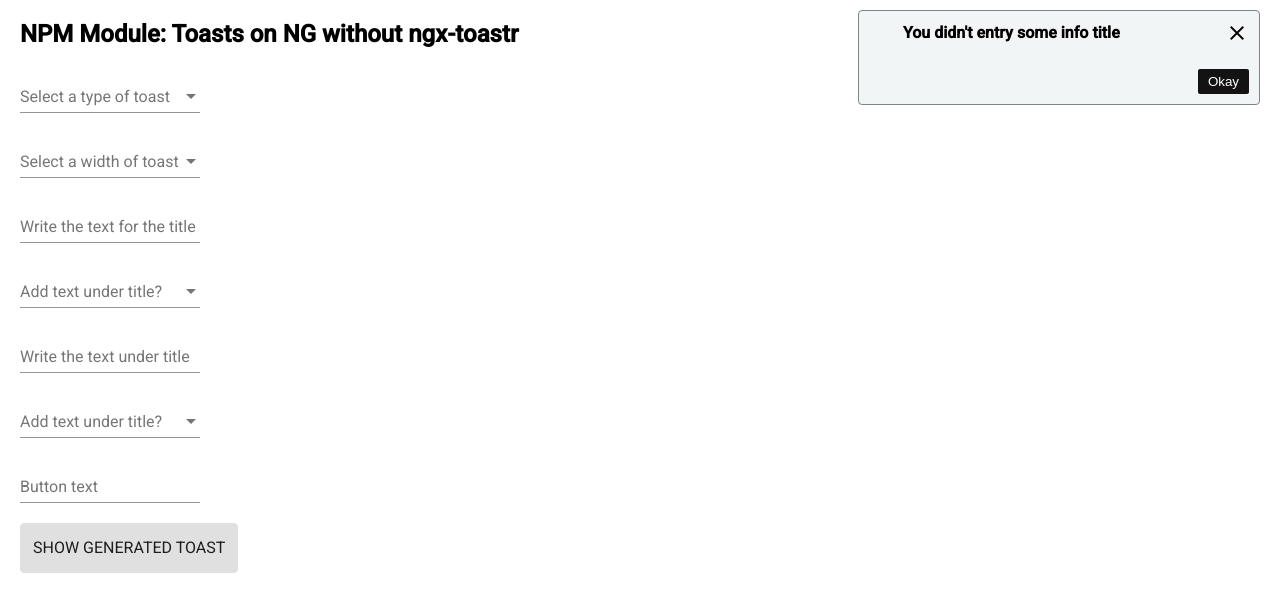
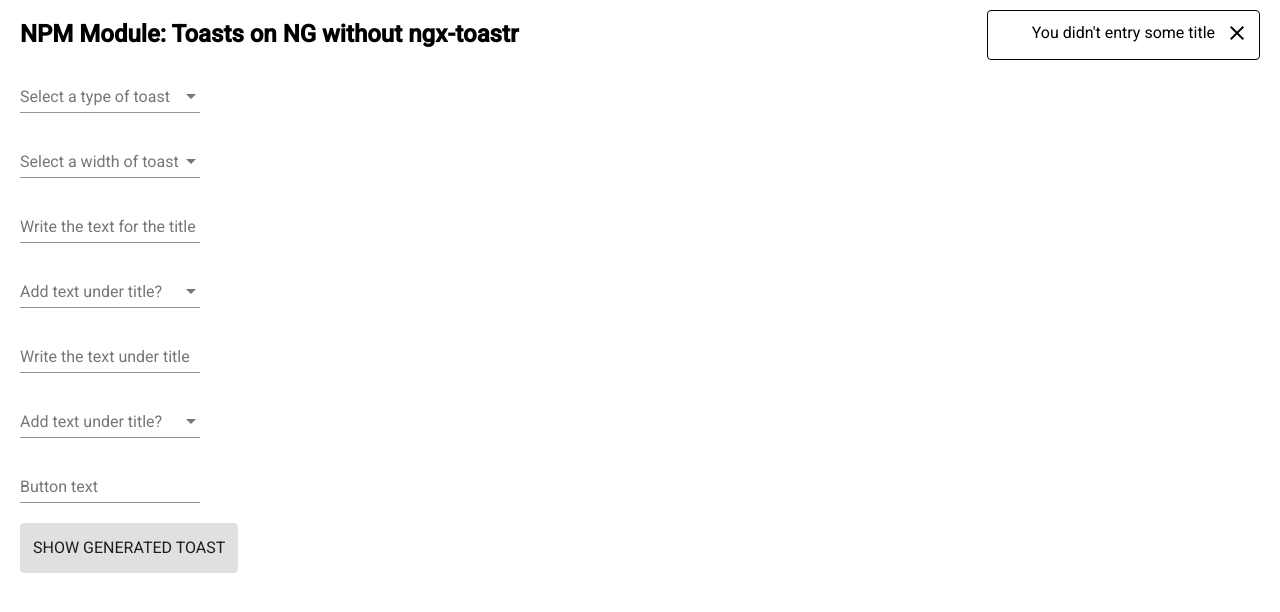
Before and after one commit to ShpilevskyAndrei/Modal-Popup-in-Angular, an Angular app: page / in a window 1280 px wide. Both pictures are taken after a click on the button "SHOW GENERATED TOAST". Shown: the top 612 px of the page. Built offline with nearby package versions, Linux system fonts and the light colour scheme.

Commit message:
add observable and service

```diff
--- a/src/app/toasts/toast/toast.component.html
+++ b/src/app/toasts/toast/toast.component.html
@@ -1,4 +1,5 @@
-<div *ngIf="toast$ | async" class="toast {{toastType}} {{width}}" id="toast">
+<div *ngIf="toast$ | async" class="toast {{(toast$ | async)?.toastType}}
+{{(toast$ | async)?.width}}" id="toast">
   <div class="toast-container-without-action-button">
     <div class="icon-text-container">
       <div class="icon-container">
@@ -6,9 +7,10 @@
       </div>
       <div class="text-container">
         <p>
-          <b>{{toastHeader}}</b>
+          {{(toast$ | async)?.title || 'You didn\'t entry some title'}}
         </p>
-        <p *ngIf="toastTextAdd">{{(toast$| async)?.title}}
+        <p *ngIf="(toast$ | async)?.addMessage">{{(toast$| async)?.message ||
+        'You didn\'t entry some message'}}
         </p>
       </div>
     </div>
@@ -17,10 +19,10 @@
     </div>
   </div>
   <div class="action-button-container">
-    <button class="action-button-for-{{toastType}} button-pointer action-button"
-            *ngIf="button"
+    <button class="action-button-for-{{(toast$ | async)?.toastType}} button-pointer action-button"
+            *ngIf="(toast$ | async)?.addButton"
             (click)="buttonTest()">
-      {{actionButtonText()}}
+      {{(toast$ | async)?.buttonText || actionButtonTextGenerator(toast$ | async)}}
     </button>
   </div>
 </div>
--- a/src/app/toasts/toast/toast.component.scss
+++ b/src/app/toasts/toast/toast.component.scss
@@ -22,7 +22,7 @@
 }
 
 .text-container p {
-  margin: 12px 0 0 0;
+  margin: 12px 0;
 }
 
 .close-button-container {
--- a/src/app/toasts/toast/toast.component.ts
+++ b/src/app/toasts/toast/toast.component.ts
@@ -1,7 +1,7 @@
 import {Component, Input} from '@angular/core';
 import {Observable} from "rxjs";
 
-import {ToastType, toastType} from "../enums/toast-type";
+import {ToastType} from "../enums/toast-type";
 import {IToastOptions} from "../interfaces/toast-options";
 import {ToastDataService} from "../toast-data-service";
 
@@ -19,15 +19,6 @@
 
   constructor(private toastService: ToastDataService) {
   }
-
-
-  //ЗДЕСЬ ДОЛЖЕН БЫТЬ ОБЪЕКТ ИЗ FORM.COMP - toastOption
-
-  toastType: toastType = 'info'; // 'error' | 'warning' | 'info' | 'success' | 'system'
-  // get value from set func
-
-  width: 'long' | 'short' = 'long'; // 'long' | 'short'
-  // get value from set func
 
   public icon(toast: IToastOptions | null) {
     if (!toast) {
@@ -48,43 +39,27 @@
     }
   }
 
-  toastHeader: string = '' || `You didn't entry some ${this.toastType} title`; // any text
-  // get value from set func
-
-  toastTextAdd: boolean = true;
-  // get value from set func
-
-  toastText: string =
-    '' || `You didn't entry some ${this.toastType} message`; // any text
-  // get value from set func
-
-  button: boolean = true;
-  // get value from set func
-
-  actionButtonTextGenerator = (): string | null => {
-    if (this.toastType === 'error') {
+  public actionButtonTextGenerator (toast: IToastOptions | null) {
+    if (!toast) {
+      return null
+    }
+    if (toast.toastType === ToastType.error) {
       return `Leave`
-    } else if (this.toastType === 'warning') {
+    } else if (toast.toastType === ToastType.warning) {
       return `Get started`
-    } else if (this.toastType === 'info') {
+    } else if (toast.toastType === ToastType.info) {
       return `Okay`
-    } else if (this.toastType === 'success') {
+    } else if (toast.toastType === ToastType.success) {
       return `Got it!`
-    } else if (this.toastType === 'system') {
+    } else if (toast.toastType === ToastType.system) {
       return `Info`
     } else {
       return null
     }
   }
 
-  actionButtonText = (): string | false => {
-    return ('' || `${this.actionButtonTextGenerator()}`)
-  }
-
-  // get value from set func
-
   buttonTest() {
-    console.log(this.actionButtonText());
+    console.log('pressed button');
   }
 
 }
```
